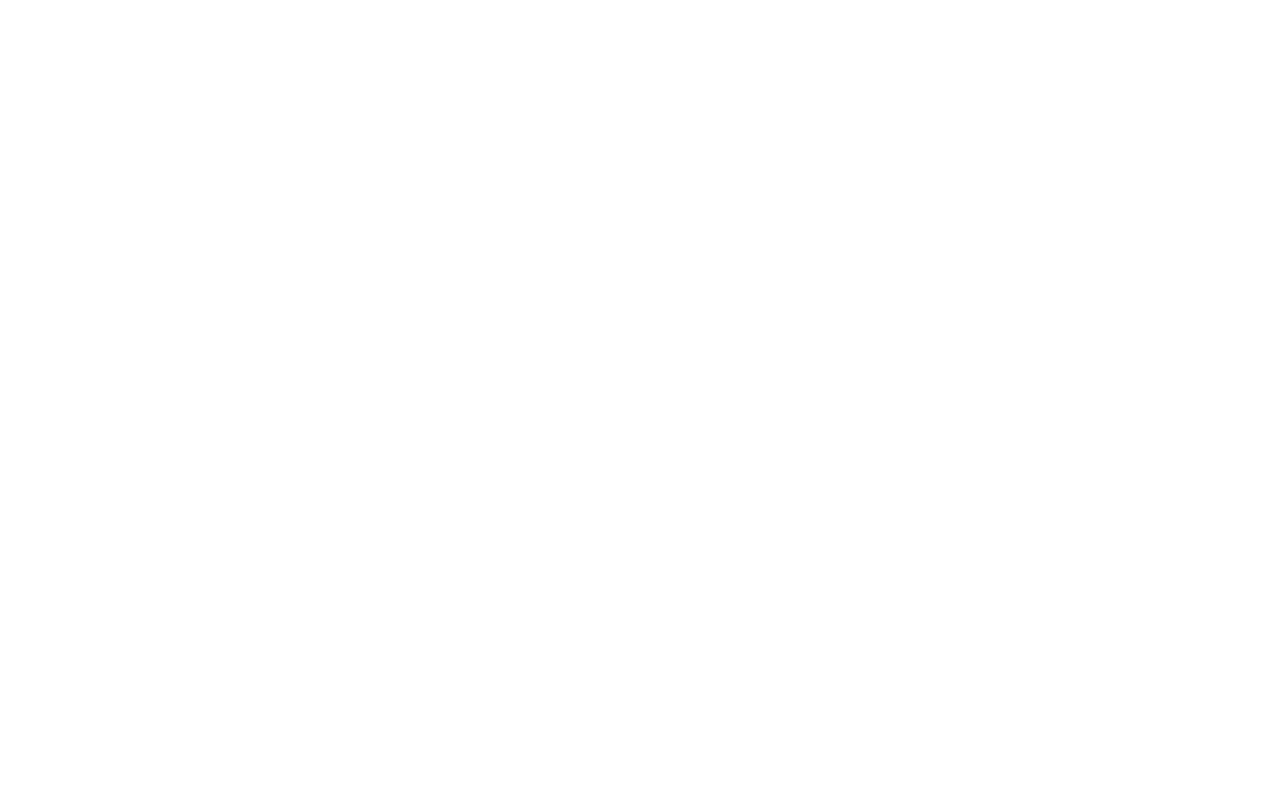
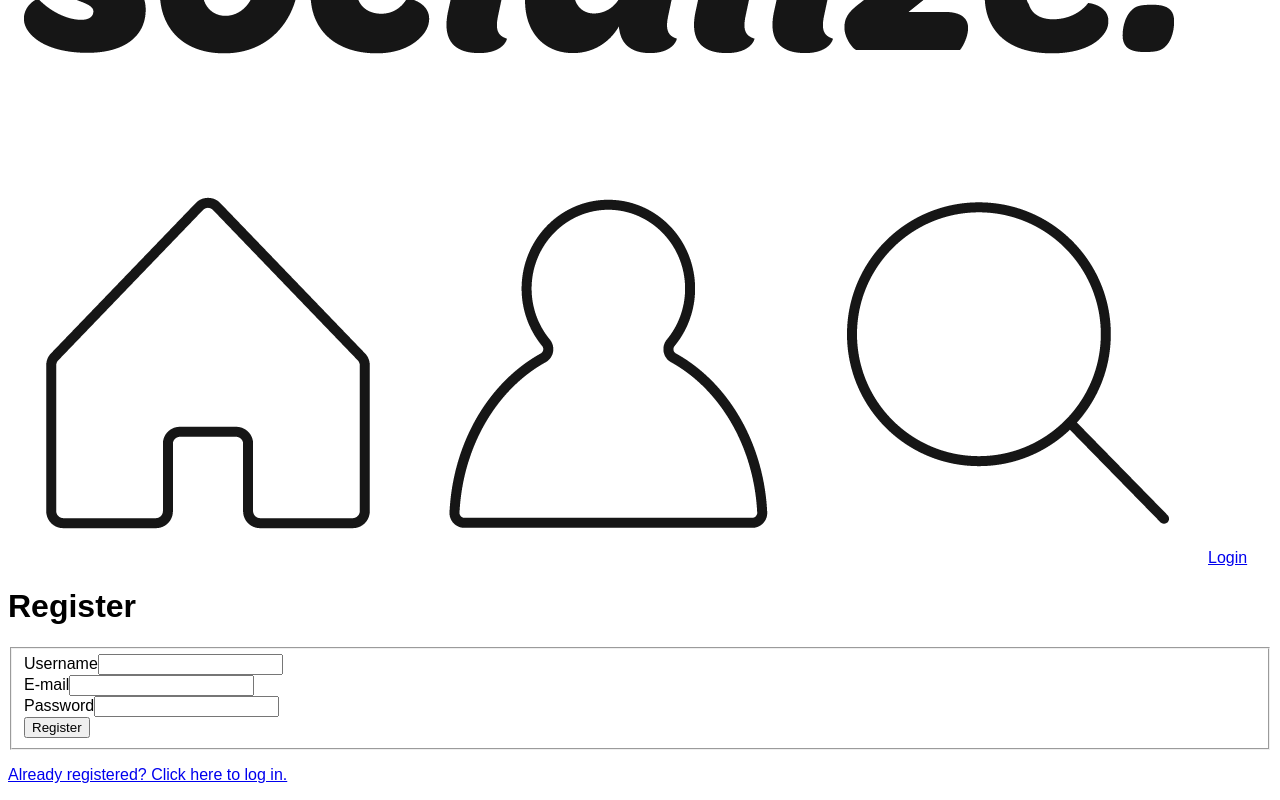
Before and after one commit to Noroff-FEU-Assignments/project-exam-2-kirikvi, a React (Create React App) app in the folder project-exam-kirikvi/: page /register in a window 1280 px wide. Before the commit this address had no page. Shown: the part 211-1011 px from the top of the page. Before the commit the page ends 800 px from the top, so only its background shows below. Built offline with nearby package versions, Linux system fonts and the light colour scheme; a web font is replaced by a local one.

Commit message:
added files

```diff
--- a/project-exam-kirikvi/src/App.js
+++ b/project-exam-kirikvi/src/App.js
@@ -5,12 +5,17 @@
   Route,
   NavLink
 } from 'react-router-dom';
+import Nav from './components/layout/Nav';
 import LoginPage from './components/login/LoginPage';
 import PostsPage from './components/posts/pages/PostsPage';
 import PostPage from './components/posts/pages/PostPage';
 import PostsByFollowingPage from './components/posts/pages/PostsByFollowingPage';
-import Nav from './components/layout/Nav';
+import ProfilesPage from './components/profiles/pages/ProfilesPage';
+import ProfilePage from './components/profiles/pages/ProfilePage';
+import UserProfilePage from './components/profiles/pages/UserProfilePage';
+import RegisterPage from './components/register/RegisterPage';
 import './App.css';
+
 
 function App() {
   return (
@@ -22,6 +27,10 @@
           <Route exact path="/" element={<PostsPage />} />
           <Route exact path="/postsbyfollowing" element={<PostsByFollowingPage />} />
           <Route exact path="/posts/:id" element={<PostPage />} />
+          <Route exact path="/userprofile" element={<UserProfilePage />} />
+          <Route exact path="/profiles" element={<ProfilesPage />} />
+          <Route exact path="/profiles/:name" element={<ProfilePage />} />
+          <Route path="/register" element={<RegisterPage />} />
           <Route exact path="/login" element={<LoginPage />} />
         </Routes>
       </div>
--- a/project-exam-kirikvi/src/components/layout/Nav.js
+++ b/project-exam-kirikvi/src/components/layout/Nav.js
@@ -1,10 +1,19 @@
-import { Link } from "react-router-dom";
+import { NavLink } from "react-router-dom";
+
+//ICONS & LOGO
+import home from "../../icons/home.png";
+import profile from "../../icons/profile.png";
+import search from "../../icons/search.png";
+import logo from "../../logo/SocializeLogo.png";
 
 function Nav() {
     return (
         <nav>
-            <Link to="/">Home</Link>
-            <Link to="/login">Login</Link>
+            <NavLink to="/"><img alt="socialize logo" src={logo}/></NavLink>
+            <NavLink to="/postsbyfollowing"><img alt="home icon" src={home}/></NavLink>
+            <NavLink to="/userprofile"><img alt="profle icon" src={profile}/></NavLink>
+            <NavLink to="/profiles"><img alt="search icon" src={search}/></NavLink>
+            <NavLink to="/login">Login </NavLink>
         </nav>
     );
 }
--- a/project-exam-kirikvi/src/components/login/LoginPage.js
+++ b/project-exam-kirikvi/src/components/login/LoginPage.js
@@ -1,11 +1,13 @@
 import Heading from "../layout/Heading";
 import LoginForm from "./LoginForm";
+import { NavLink } from "react-router-dom";
 
 export default function LoginPage() {
     return (
         <>
             <Heading content="Login" />
             <LoginForm />
+            <NavLink to={"/register"}><p>Not registered yet? Click here to register.</p> </NavLink>
         </>
     );
 }
--- a/project-exam-kirikvi/src/components/posts/pages/PostPage.js
+++ b/project-exam-kirikvi/src/components/posts/pages/PostPage.js
@@ -2,6 +2,6 @@
 
 export default function PostPage() {
     return (
-        <Heading title="Single post"/>
+        <Heading content="Single post" />
     );
 }
--- a/project-exam-kirikvi/src/components/posts/pages/PostsByFollowingPage.js
+++ b/project-exam-kirikvi/src/components/posts/pages/PostsByFollowingPage.js
@@ -4,6 +4,6 @@
 
 export default function PostsByFollowingPage() {
     return (
-        <Heading title="Friend's posts"/>
+        <Heading content="Friend's posts"/>
     );
 }
--- a/project-exam-kirikvi/src/components/posts/pages/PostsPage.js
+++ b/project-exam-kirikvi/src/components/posts/pages/PostsPage.js
@@ -3,6 +3,6 @@
 
 export default function PostsPage() {
     return (
-        <Heading title="List of all posts"/>
+        <Heading content="List of all posts"/>
     );
 }
--- a/project-exam-kirikvi/src/components/profiles/pages/ProfilePage.js
+++ b/project-exam-kirikvi/src/components/profiles/pages/ProfilePage.js
@@ -0,0 +1,9 @@
+import Heading from "../../layout/Heading";
+
+export default function ProfilePage() {
+    return (
+        <>
+        <Heading content="single profile" />
+        </>
+    );
+}
--- a/project-exam-kirikvi/src/components/profiles/pages/ProfilesPage.js
+++ b/project-exam-kirikvi/src/components/profiles/pages/ProfilesPage.js
@@ -3,7 +3,7 @@
 export default function ProfilesPage() {
     return (
         <>
-        <Heading title="List of profiles" />
+        <Heading content="List of profiles" />
         </>
     );
 }
--- a/project-exam-kirikvi/src/components/profiles/pages/UserProfilePage.js
+++ b/project-exam-kirikvi/src/components/profiles/pages/UserProfilePage.js
@@ -0,0 +1,9 @@
+import Heading from "../../layout/Heading";
+
+export default function UserProfilePage() {
+    return (
+    <>
+        <Heading content="Profile" />
+    </>
+    );
+}
--- a/project-exam-kirikvi/src/components/register/RegisterForm.js
+++ b/project-exam-kirikvi/src/components/register/RegisterForm.js
@@ -0,0 +1,77 @@
+import { useState, useContext } from "react";
+import { useForm } from "react-hook-form";
+import * as yup from "yup";
+import { yupResolver } from "@hookform/resolvers/yup";
+import axios from "axios";
+import { useNavigate } from "react-router-dom";
+import FormError from "../common/FormError";
+import { API_BASE_URL, REGISTER_PATH} from "../../constants/api";
+import AuthContext from "../../context/AuthContext";
+//import Button from "../forms/Button";
+
+const url = API_BASE_URL + REGISTER_PATH;
+
+const schema = yup.object().shape({
+  name: yup.string().required("Please enter a username"),
+  email: yup.string().required("Please enter your email"),
+  password: yup.string().required("Please enter your password").min(8, "Must be at least 8 characters"),
+});
+
+export default function RegisterForm() {
+    const [submitting, setSubmitting] = useState(false);
+    const [registerError, setRegisterError] = useState(null);
+
+    let history = useNavigate();
+
+    const { register, handleSubmit, formState: { errors } } = useForm({
+        resolver: yupResolver(schema),
+    });
+
+    const [auth, setAuth] = useContext(AuthContext);
+
+    async function onSubmit(data) {
+        setSubmitting(true);
+        setRegisterError(null);
+
+        try {
+            const response = await axios.post(url, data);
+            setAuth(response.data);
+            history("/login");
+        } catch(error) {
+            setRegisterError(error.toString());
+        } finally {
+          setSubmitting(false);
+        }
+    }
+
+    return (
+        <>
+            <form onSubmit={handleSubmit(onSubmit)}>
+
+                {registerError && <FormError>{registerError}</FormError>}
+
+                <fieldset disabled={submitting}>
+                    <div>
+                        <label>Username</label>
+                        <input type="text" className="form-input border-b-indigo-500" {...register("name")} />
+                        {errors.name && <FormError>{errors.name.message}</FormError>}
+                    </div>
+
+                    <div>
+                        <label>E-mail</label>
+                        <input type="email" {...register("email")} />
+                        {errors.email && <FormError>{errors.email.message}</FormError>}
+                    </div>
+
+                    <div>
+                        <label>Password</label>
+                        <input type="password" {...register("password")} />
+                        {errors.password && <FormError>{errors.password.message}</FormError>}
+                    </div>
+
+                    <button>{submitting ? "Registers..." : "Register"}</button>
+                </fieldset>
+            </form>
+        </>
+    );
+}
--- a/project-exam-kirikvi/src/components/register/RegisterPage.js
+++ b/project-exam-kirikvi/src/components/register/RegisterPage.js
@@ -0,0 +1,13 @@
+import Heading from "../layout/Heading";
+import RegisterForm from "./RegisterForm";
+import { NavLink } from "react-router-dom";
+
+export default function RegisterPage() {
+    return (
+    <>
+        <Heading content="Register" />
+        <RegisterForm />
+        <NavLink to={"/login"}><p>Already registered? Click here to log in.</p> </NavLink>
+    </>
+    );
+}
```
Also changed, not shown: project-exam-kirikvi/src/logo/SocializeLogo.png (added).
